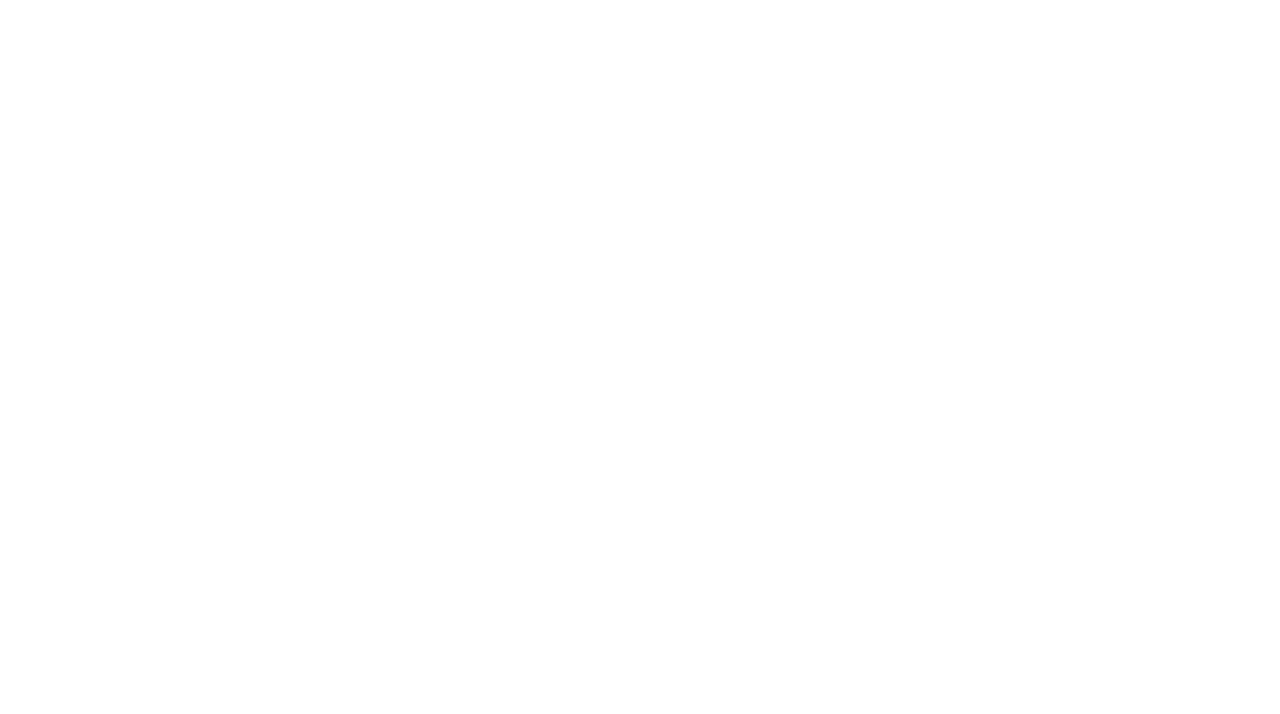
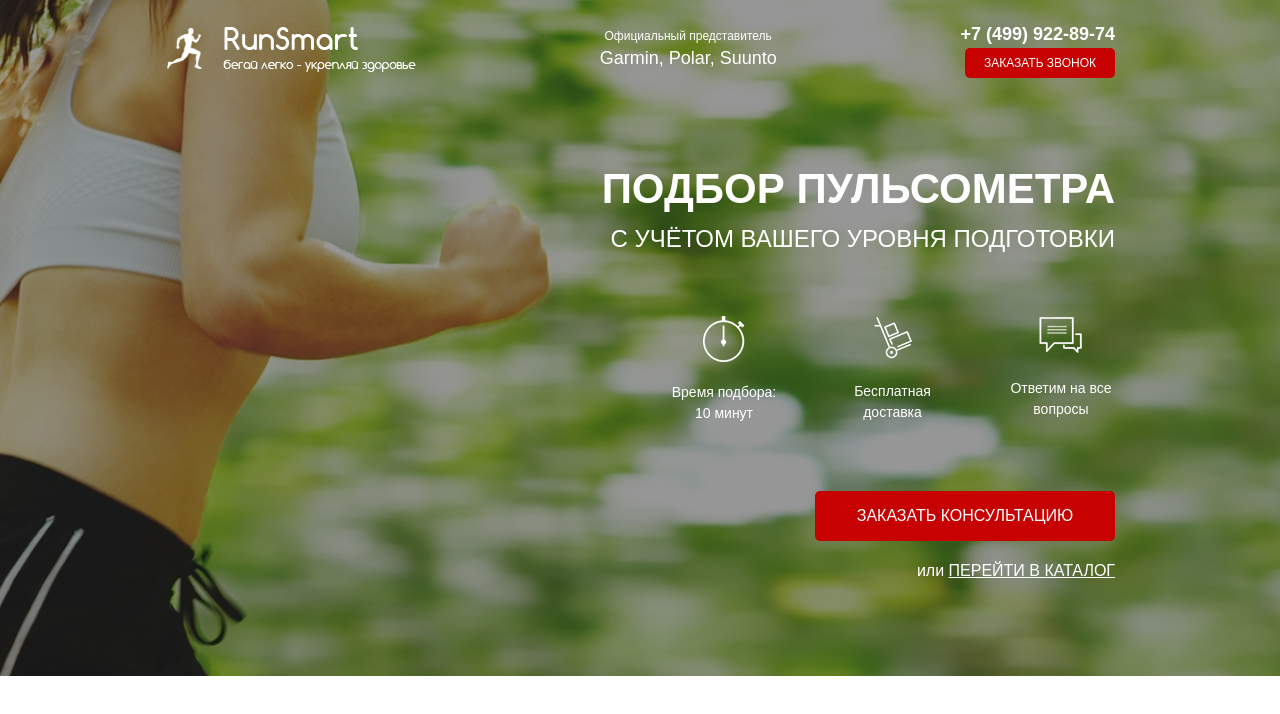
Before and after one commit to vladosrukreker/project-Pulsometer-, a website: page src/index.html in a window 1280 px wide. Drawn offline with Linux system fonts and the light colour scheme.

Commit message:
without homework

```diff
--- a/gulpfile.js
+++ b/gulpfile.js
@@ -12,27 +12,22 @@ gulp.task('server', function() {
             baseDir: "src"
         }
     });
+
+    gulp.watch("src/*.html").on('change', browserSync.reload);
 });
 
 gulp.task('styles', function() {
-    return gulp.src("src/sass/*.+(scss|sass)")
+    return gulp.src("src/sass/**/*.+(scss|sass)")
             .pipe(sass({outputStyle: 'compressed'}).on('error', sass.logError))
-            .pipe(rename({
-                prefix: "",
-                suffix: ".min",
-            }))
-            .pipe(autoprefixer({
-                overrideBrowserslist: ['last 2 versions'],
-                cascade: false
-            }))
+            .pipe(rename({prefix: '', suffix: '.min'}))
+            .pipe(autoprefixer())
             .pipe(cleanCSS({compatibility: 'ie8'}))
             .pipe(gulp.dest("src/css"))
             .pipe(browserSync.stream());
 })
 
 gulp.task('watch', function() {
-    gulp.watch("src/sass/*.+(scss|sass)", gulp.parallel('styles'));
-    gulp.watch("src/*.html").on("change", browserSync.reload);
+    gulp.watch("src/sass/**/*.+(scss|sass)", gulp.parallel('styles'));
 })
 
 gulp.task('default', gulp.parallel('watch', 'server', 'styles'));
--- a/src/index.html
+++ b/src/index.html
@@ -1,5 +1,5 @@
 <!DOCTYPE html>
-<html lang="en">
+<html lang="ru">
 <head>
     <meta charset="UTF-8">
     <meta name="viewport" content="width=device-width, initial-scale=1.0">
@@ -10,6 +10,49 @@
     <title>Пульсометр</title>
 </head>
 <body>
+    <div class="promo">
+        <div class="container">
+            <header class="header">
+                <a href="#" class="header__logo">
+                    <img src="icons/logo.png" alt="logo">
+                </a>
+                <div class="header__official">
+                    Официальный представитель
+                    <span>Garmin, Polar, Suunto</span>
+                </div>
+                <div class="header__contacts">
+                    <a href="tel:+74999228974" class="header__phone">+7 (499) 922-89-74</a>
+                    <button class="button">заказать звонок</button>
+                </div>
+            </header>
 
+            <div class="promo__wrapper">
+                <h1 class="promo__header">Подбор пульсометра</h1>
+                <h2 class="promo__subheader">с учётом Вашего уровня подготовки</h2>
+
+                <div class="promo__icons">
+                    <div class="promo__icon">
+                        <img src="icons/main_screen/timer.png" alt="timer">
+                        Время подбора: 10 минут
+                    </div>
+                    <div class="promo__icon">
+                        <img src="icons/main_screen/hand-cart.png" alt="hand-cart">
+                        Бесплатная доставка
+                    </div>
+                    <div class="promo__icon">
+                        <img src="icons/main_screen/messages.png" alt="messages">
+                        Ответим на все вопросы
+                    </div>
+                </div>
+
+                <button class="button button_main">заказать кОНСУЛЬТАЦИЮ</button>
+                <div class="promo__link">
+                    или
+                    <a href="#">ПЕРЕЙТИ В КАТАЛОГ</a>
+                </div>
+            </div>
+
+        </div>
+    </div>
 </body>
 </html>
--- /dev/null
+++ b/src/sass/blocks/_buttons.scss
@@ -0,0 +1,17 @@
+.button {
+    color: #ffffff;
+    font-size: 12px;
+    font-weight: 500;
+    text-transform: uppercase;
+    width: 150px;
+    height: 30px;
+    border-radius: 5px;
+    background-color: $main-color;
+    border: none;
+    &_main {
+        margin-top: 67px;
+        width: 300px;
+        height: 50px;
+        font-size: 16px;
+    }
+}
--- /dev/null
+++ b/src/sass/blocks/_header.scss
@@ -0,0 +1,36 @@
+.header {
+    display: flex;
+    justify-content: space-between;
+    align-items: center;
+    &__logo {
+        width: 251px;
+        img {
+            width: 100%;
+        }
+    }
+    &__official {
+        text-align: center;
+        color: #ffffff;
+        font-size: 12px;
+        font-weight: 500;
+        span {
+            display: block;
+            font-size: 18px;
+        }
+    }
+    &__contacts {
+        display: flex;
+        flex-direction: column;
+        align-items: flex-end;
+    }
+    &__phone {
+        display: block;
+        color: #ffffff;
+        font-size: 18px;
+        font-weight: 700;
+        &:hover {
+            text-decoration: none;
+            color: $main-color;
+        }
+    }
+}
--- /dev/null
+++ b/src/sass/blocks/_promo.scss
@@ -0,0 +1,56 @@
+.promo {
+    min-height: 650px;
+    padding: 21px 0 93px 0;
+    background: url('../../img/bg/main_bg.jpg') center (center/cover) no-repeat;
+    &__wrapper {
+        display: flex;
+        flex-direction: column;
+        align-items: flex-end;
+        margin-top: 90px;
+    }
+    &__header {
+        margin-bottom: 0;
+        line-height: 42px;
+        color: #ffffff;
+        font-size: 42px;
+        font-weight: 700;
+        text-transform: uppercase;
+    }
+    &__subheader {
+        margin-bottom: 0;
+        margin-top: 17px;
+        line-height: 24px;
+        color: #ffffff;
+        font-size: 24px;
+        font-weight: 500;
+        text-transform: uppercase;
+    }
+    &__icons {
+        margin-top: 65px;
+        display: flex;
+        width: 445px;
+        justify-content: space-between;
+    }
+    &__icon {
+        color: #ffffff;
+        font-size: 14px;
+        font-weight: 500;
+        text-align: center;
+        width: 108px;
+        img {
+            display: block;
+            margin: 0 auto;
+            margin-bottom: 20px;
+        }
+    }
+    &__link {
+        margin-top: 18px;
+        color: #ffffff;
+        font-size: 16px;
+        font-weight: 500;
+        a {
+            color: #ffffff;
+            text-decoration: underline;
+        }
+    }
+}
--- a/src/sass/blocks/style.scss
+++ /dev/null
@@ -1,3 +0,0 @@
-* {
-    font-family: 'Museo Sans Cyrl', sans-serif
-}
--- /dev/null
+++ b/src/sass/style.scss
@@ -0,0 +1,11 @@
+@import 'base/variables';
+@import 'blocks/promo';
+@import 'blocks/header';
+@import 'blocks/buttons';
+* {
+    font-family: 'Museo Sans Cyrl', sans-serif;
+}
+.container {
+    width: 950px;
+    margin: 0 auto;
+}
```
Also changed, not shown: package.json (+9 -3 lines), src/css/style.min.css, 2 other files.
